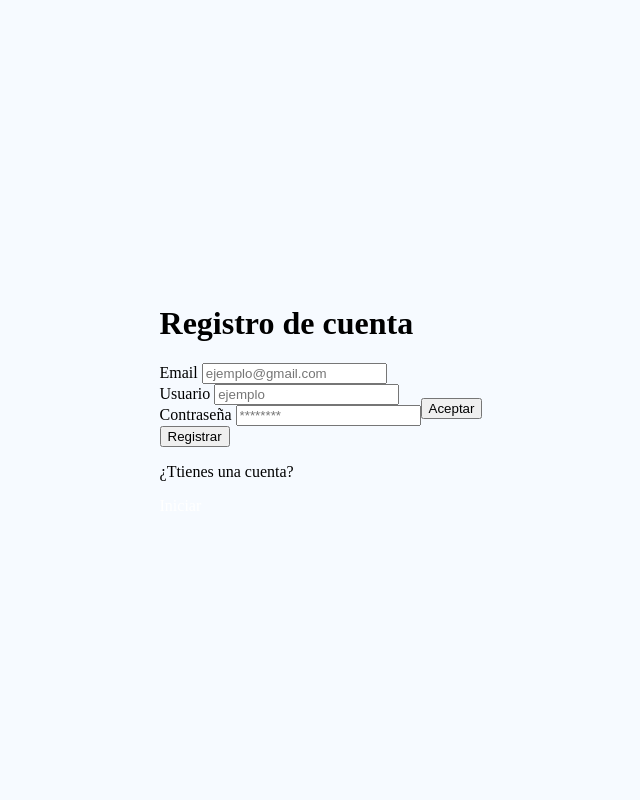
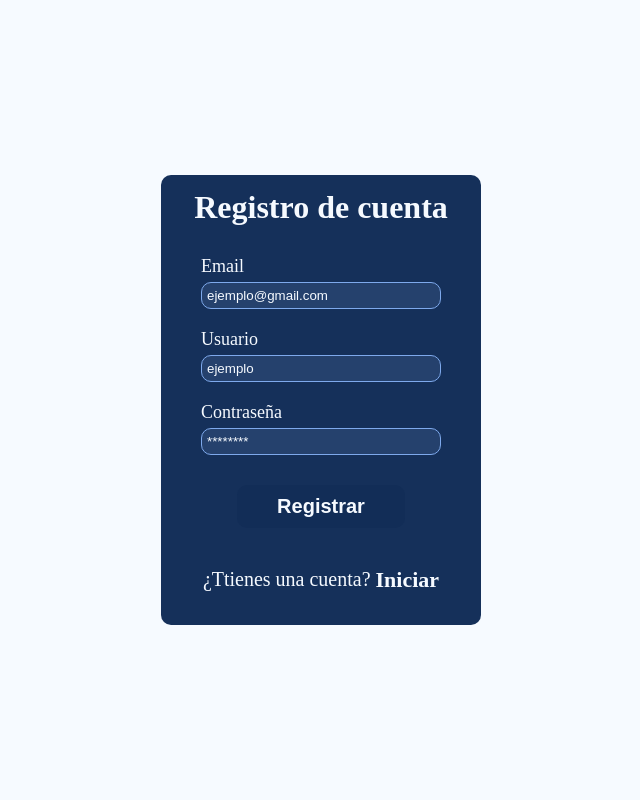
Before and after one commit to Johsua-123/URUCODE, a PHP site: page /URUCODE/signup.php in a window 1280 px wide. Shown: the whole page, without its empty margins (319-959 px from the left). Run offline with PHP 8.4, Linux system fonts and the light colour scheme.

Commit message:
codigo temporal

```diff
--- /dev/null
+++ b/assets/styles/auth.css
@@ -0,0 +1,118 @@
+
+.card {
+    z-index: 0;
+    width: 320px;
+    height: 450px;
+    display: flex;
+    position: absolute;
+    border-radius: 10px;
+    flex-direction: column;
+    justify-content: center;
+    background-color: #15305A;
+}
+
+.card-header {
+    font-weight: 100;
+    text-align: center;
+    color: var(--color-blue-100);
+}
+
+.card-items {
+    display: flex;
+    padding: 20px 40px;
+    flex-direction: column;
+}
+
+.card-items div {
+    display: flex;
+    margin: 10px 0;
+    flex-direction: column;
+}
+
+.card-items div label {
+    font-size: 18px;
+    margin-bottom: 5px;
+    color: var(--color-blue-100);
+}
+
+.card-items div input {
+    padding: 5px;
+    outline: none;
+    border-radius: 10px;
+    color: var(--color-blue-100);
+    border: 1px #7EA9EC solid;
+    background-color: var(--color-blue-400);
+}
+
+.card-items div input::placeholder {
+    color: var(--color-blue-100);
+}
+
+.card-footer {
+    display: flex;
+    flex-direction: column;
+    justify-content: center;
+}
+
+.card-footer div {
+    display: flex;
+    align-items: center;
+    justify-content: center;
+}
+
+.card-footer div:nth-child(1) button {
+    border: none;
+    outline: none;
+    padding: 10px 40px;
+    cursor: pointer;
+    font-size: 20px;
+    font-weight: 600;
+    border-radius: 10px;
+    color: var(--color-blue-100);
+    background-color: var(--color-blue-900);
+}
+
+.card-footer div:nth-child(2) {
+    margin: 20px 0;
+    gap: 5px;
+}
+
+.card-footer div:nth-child(2) p {
+    font-size: 20px;
+    color: var(--color-blue-100);
+}
+
+.card-footer div:nth-child(2) a {
+    font-size: 22px;
+    font-weight: bold;
+    color: var(--color-blue-100);
+}
+
+.modal {
+    z-index: 10;
+    display: none;
+    padding: 60px 20px;
+    border-radius: 10px;
+    flex-direction: column;
+    justify-content: center;
+    background-color: var(--color-blue-400);
+}
+
+.modal p {
+    color: var(--color-blue-100);
+}
+
+.modal div {
+    display: flex;
+    justify-content: center;
+}
+
+.modal div button {
+    border: none;
+    margin: 10px 0;
+    font-size: 20px;
+    padding: 10px 20px;
+    border-radius: 10px;
+    color: var(--color-blue-100);
+    background-color: var(--color-blue-900);
+}
--- a/assets/styles/module.css
+++ b/assets/styles/module.css
@@ -1,13 +1,13 @@
 :root {
-
+    --color-blue: #122d57;
+    --color-gray: #8B8D98;
 }
 
 body {
     margin: 0;
     padding: 0;
-    color: black;
     box-sizing: border-box;
-    background-color: var(--color-gray-100);
+    background-color: var(--color-blue-100);
 }
 
 ul {
@@ -15,13 +15,17 @@ ul {
 }
 
 a {
-    color: white;
     text-decoration: none;
 }
 
+h1, h2, h3 {
+    margin: 0;
+}
+
 .light-theme {
-    --color-gray-100: #F6FAFF;
+    --color-blue-100: #F6FAFF;
     --color-blue-900: #122d57;
+    --color-blue-400: #25416D;
 }
 
 .container {
--- a/index.php
+++ b/index.php
@@ -1,9 +1,6 @@
 
 <?php
     session_start();
-    if (!isset($_SESSION["user_code"])) {
-        // header("Location: signin.php");
-    }
 ?>
 
 <!DOCTYPE html>
```
Also changed, not shown: assets/scripts/navbar.js (+16 -10 lines), assets/scripts/search.js (deleted, +0 -12 lines), assets/styles/navbar.css (+53 -1 lines), reusables/navbar.php (+48 -11 lines).
